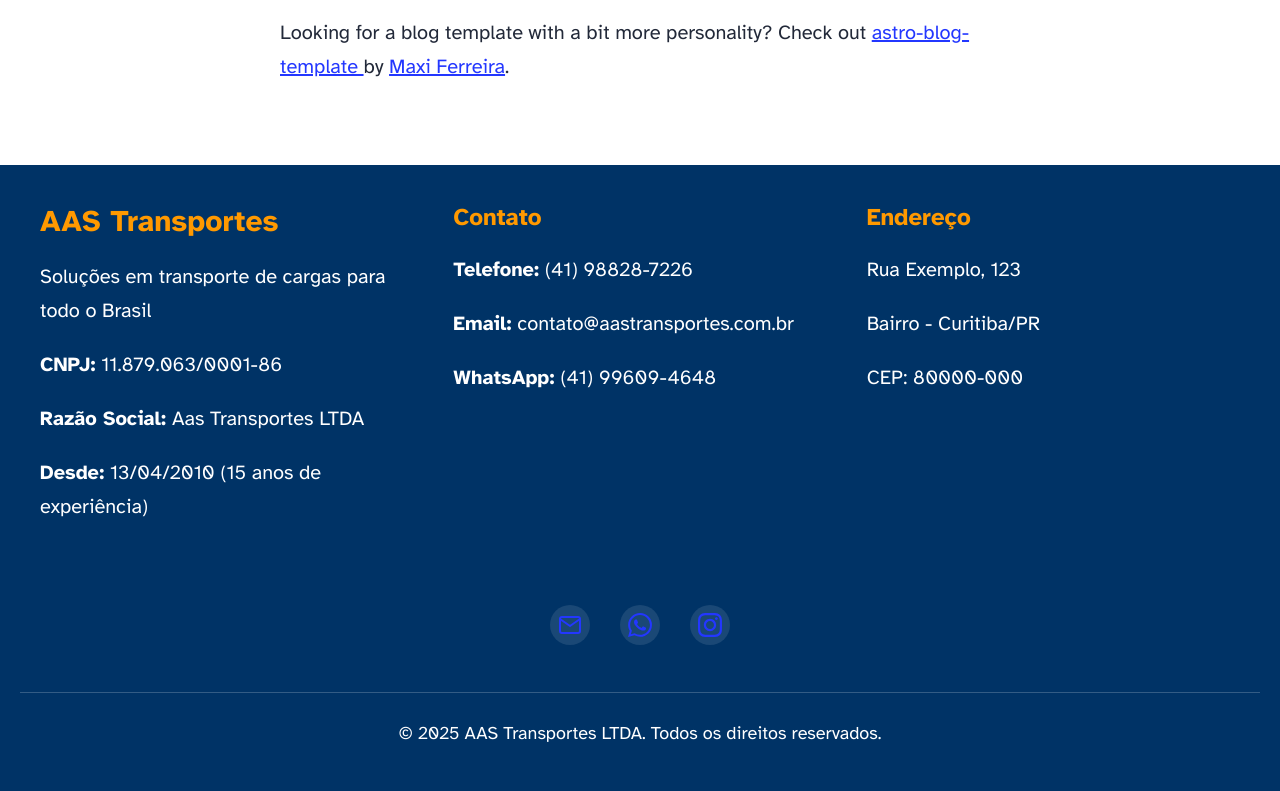
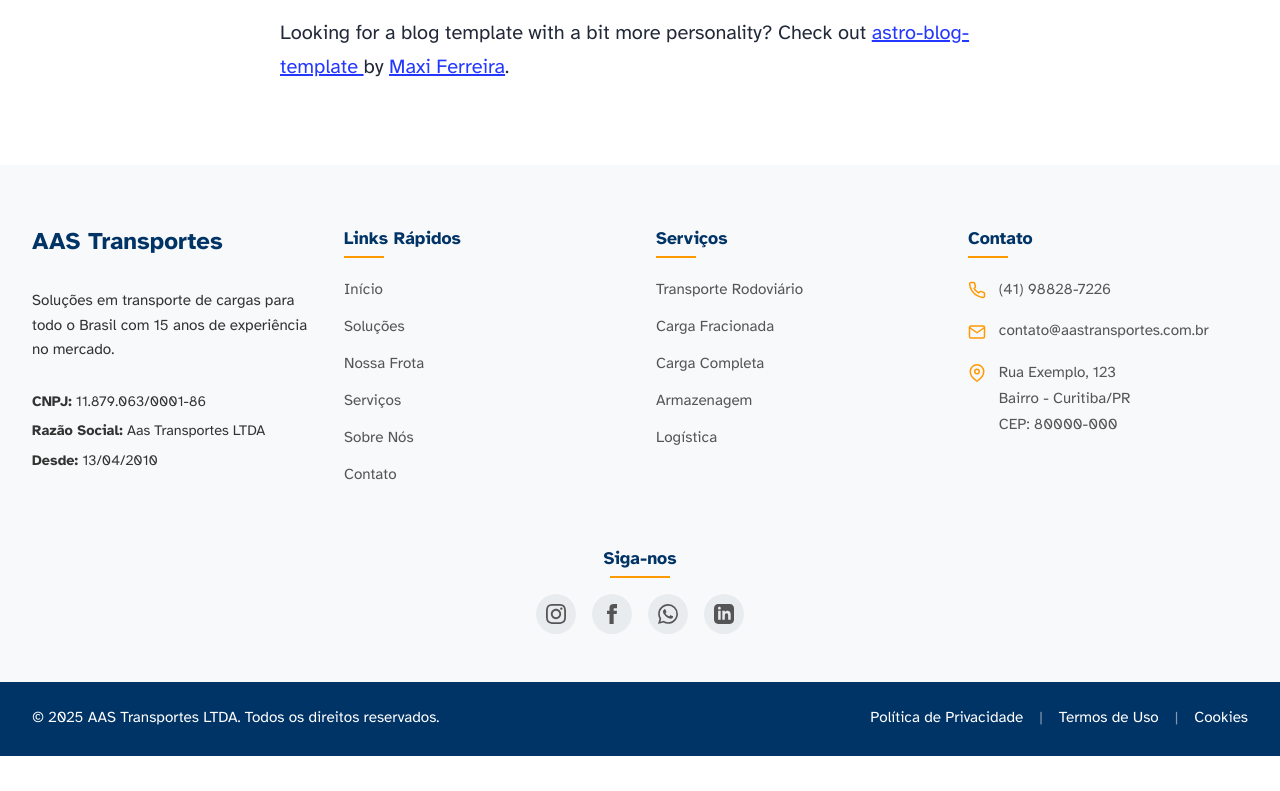
Before and after one commit to LucasPPedroso/aastransporte, an Astro site: page / in a window 1280 px wide. Shown: the part 790-1581 px from the top of the page. After the commit the page ends 1546 px from the top, so only its background shows below. Built offline with nearby package versions, Linux system fonts and the light colour scheme; Astro itself is replaced by a stand-in of ours.

Commit message:
Update Footer.astro
Novo design foooter

```diff
--- a/src/components/Footer.astro
+++ b/src/components/Footer.astro
@@ -4,149 +4,331 @@ const yearsInBusiness = today.getFullYear() - 2010;
 ---
 
 <footer>
-	<div class="footer-content">
-		<div class="footer-info">
-			<div class="company-info">
+	<div class="footer-top">
+		<div class="footer-container">
+			<div class="footer-grid">
+				<div class="footer-column company-column">
+					<div class="footer-logo">
 						<h3>AAS Transportes</h3>
-				<p>Soluções em transporte de cargas para todo o Brasil</p>
+					</div>
+					<p class="company-description">Soluções em transporte de cargas para todo o Brasil com {yearsInBusiness} anos de experiência no mercado.</p>
+					<div class="company-details">
 						<p><strong>CNPJ:</strong> 11.879.063/0001-86</p>
 						<p><strong>Razão Social:</strong> Aas Transportes LTDA</p>
-				<p><strong>Desde:</strong> 13/04/2010 ({yearsInBusiness} anos de experiência)</p>
-			</div>
-			<div class="contact-info">
-				<h4>Contato</h4>
-				<p><strong>Telefone:</strong> (41) 98828-7226</p>
-				<p><strong>Email:</strong> contato@aastransportes.com.br</p>
-				<p><strong>WhatsApp:</strong> (41) 99609-4648</p>
-			</div>
-			<div class="address-info">
-				<h4>Endereço</h4>
-				<p>Rua Exemplo, 123</p>
-				<p>Bairro - Curitiba/PR</p>
-				<p>CEP: 80000-000</p>
+						<p><strong>Desde:</strong> 13/04/2010</p>
 					</div>
 				</div>
-		<div class="social-links">
-			<a href="mailto:contato@aastransportes.com.br" target="_blank" class="email-link">
-				<span class="sr-only">Email AAS Transportes</span>
-				<svg xmlns="http://www.w3.org/2000/svg" width="24" height="24" viewBox="0 0 24 24" fill="none" stroke="currentColor" stroke-width="2" stroke-linecap="round" stroke-linejoin="round">
+
+				<div class="footer-column">
+					<h4>Links Rápidos</h4>
+					<ul class="footer-links">
+						<li><a href="/">Início</a></li>
+						<li><a href="/solucoes">Soluções</a></li>
+						<li><a href="/frota">Nossa Frota</a></li>
+						<li><a href="/servicos">Serviços</a></li>
+						<li><a href="/sobre">Sobre Nós</a></li>
+						<li><a href="/contato">Contato</a></li>
+					</ul>
+				</div>
+
+				<div class="footer-column">
+					<h4>Serviços</h4>
+					<ul class="footer-links">
+						<li><a href="/servicos/transporte-rodoviario">Transporte Rodoviário</a></li>
+						<li><a href="/servicos/carga-fracionada">Carga Fracionada</a></li>
+						<li><a href="/servicos/carga-completa">Carga Completa</a></li>
+						<li><a href="/servicos/armazenagem">Armazenagem</a></li>
+						<li><a href="/servicos/logistica">Logística</a></li>
+					</ul>
+				</div>
+
+				<div class="footer-column contact-column">
+					<h4>Contato</h4>
+					<div class="contact-info">
+						<div class="contact-item">
+							<svg xmlns="http://www.w3.org/2000/svg" width="18" height="18" viewBox="0 0 24 24" fill="none" stroke="currentColor" stroke-width="2" stroke-linecap="round" stroke-linejoin="round">
+								<path d="M22 16.92v3a2 2 0 0 1-2.18 2 19.79 19.79 0 0 1-8.63-3.07 19.5 19.5 0 0 1-6-6 19.79 19.79 0 0 1-3.07-8.67A2 2 0 0 1 4.11 2h3a2 2 0 0 1 2 1.72 12.84 12.84 0 0 0 .7 2.81 2 2 0 0 1-.45 2.11L8.09 9.91a16 16 0 0 0 6 6l1.27-1.27a2 2 0 0 1 2.11-.45 12.84 12.84 0 0 0 2.81.7A2 2 0 0 1 22 16.92z"></path>
+							</svg>
+							<a href="tel:+5541988287226">(41) 98828-7226</a>
+						</div>
+						<div class="contact-item">
+							<svg xmlns="http://www.w3.org/2000/svg" width="18" height="18" viewBox="0 0 24 24" fill="none" stroke="currentColor" stroke-width="2" stroke-linecap="round" stroke-linejoin="round">
 								<path d="M4 4h16c1.1 0 2 .9 2 2v12c0 1.1-.9 2-2 2H4c-1.1 0-2-.9-2-2V6c0-1.1.9-2 2-2z"></path>
 								<polyline points="22,6 12,13 2,6"></polyline>
 							</svg>
+							<a href="mailto:contato@aastransportes.com.br">contato@aastransportes.com.br</a>
+						</div>
+						<div class="contact-item">
+							<svg xmlns="http://www.w3.org/2000/svg" width="18" height="18" viewBox="0 0 24 24" fill="none" stroke="currentColor" stroke-width="2" stroke-linecap="round" stroke-linejoin="round">
+								<path d="M21 10c0 7-9 13-9 13s-9-6-9-13a9 9 0 0 1 18 0z"></path>
+								<circle cx="12" cy="10" r="3"></circle>
+							</svg>
+							<p>Rua Exemplo, 123<br>Bairro - Curitiba/PR<br>CEP: 80000-000</p>
+						</div>
+					</div>
+				</div>
+			</div>
+
+			<div class="social-media">
+				<h4>Siga-nos</h4>
+				<div class="social-icons">
+					<a href="https://www.instagram.com/aastransportes/" target="_blank" class="social-icon" aria-label="Instagram">
+						<svg xmlns="http://www.w3.org/2000/svg" width="20" height="20" viewBox="0 0 24 24" fill="currentColor">
+							<path d="M12 2.163c3.204 0 3.584.012 4.85.07 3.252.148 4.771 1.691 4.919 4.919.058 1.265.069 1.645.069 4.849 0 3.205-.012 3.584-.069 4.849-.149 3.225-1.664 4.771-4.919 4.919-1.266.058-1.644.07-4.85.07-3.204 0-3.584-.012-4.849-.07-3.26-.149-4.771-1.699-4.919-4.92-.058-1.265-.07-1.644-.07-4.849 0-3.204.013-3.583.07-4.849.149-3.227 1.664-4.771 4.919-4.919 1.266-.057 1.645-.069 4.849-.069zm0-2.163c-3.259 0-3.667.014-4.947.072-4.358.2-6.78 2.618-6.98 6.98-.059 1.281-.073 1.689-.073 4.948 0 3.259.014 3.668.072 4.948.2 4.358 2.618 6.78 6.98 6.98 1.281.058 1.689.072 4.948.072 3.259 0 3.668-.014 4.948-.072 4.354-.2 6.782-2.618 6.979-6.98.059-1.28.073-1.689.073-4.948 0-3.259-.014-3.667-.072-4.947-.196-4.354-2.617-6.78-6.979-6.98-1.281-.059-1.69-.073-4.949-.073zm0 5.838c-3.403 0-6.162 2.759-6.162 6.162s2.759 6.163 6.162 6.163 6.162-2.759 6.162-6.163c0-3.403-2.759-6.162-6.162-6.162zm0 10.162c-2.209 0-4-1.79-4-4 0-2.209 1.791-4 4-4s4 1.791 4 4c0 2.21-1.791 4-4 4zm6.406-11.845c-.796 0-1.441.645-1.441 1.44s.645 1.44 1.441 1.44c.795 0 1.439-.645 1.439-1.44s-.644-1.44-1.439-1.44z"/>
+						</svg>
 					</a>
-			<a href="https://wa.me/5541996094648" target="_blank" class="whatsapp-link">
-				<span class="sr-only">WhatsApp AAS Transportes</span>
-				<svg xmlns="http://www.w3.org/2000/svg" width="24" height="24" viewBox="0 0 24 24" fill="currentColor">
+					<a href="https://www.facebook.com/aastransportes" target="_blank" class="social-icon" aria-label="Facebook">
+						<svg xmlns="http://www.w3.org/2000/svg" width="20" height="20" viewBox="0 0 24 24" fill="currentColor">
+							<path d="M9 8h-3v4h3v12h5v-12h3.642l.358-4h-4v-1.667c0-.955.192-1.333 1.115-1.333h2.885v-5h-3.808c-3.596 0-5.192 1.583-5.192 4.615v3.385z"/>
+						</svg>
+					</a>
+					<a href="https://wa.me/5541996094648" target="_blank" class="social-icon" aria-label="WhatsApp">
+						<svg xmlns="http://www.w3.org/2000/svg" width="20" height="20" viewBox="0 0 24 24" fill="currentColor">
 							<path d="M17.472 14.382c-.297-.149-1.758-.867-2.03-.967-.273-.099-.471-.148-.67.15-.197.297-.767.966-.94 1.164-.173.199-.347.223-.644.075-.297-.15-1.255-.463-2.39-1.475-.883-.788-1.48-1.761-1.653-2.059-.173-.297-.018-.458.13-.606.134-.133.298-.347.446-.52.149-.174.198-.298.298-.497.099-.198.05-.371-.025-.52-.075-.149-.669-1.612-.916-2.207-.242-.579-.487-.5-.669-.51-.173-.008-.371-.01-.57-.01-.198 0-.52.074-.792.372-.272.297-1.04 1.016-1.04 2.479 0 1.462 1.065 2.875 1.213 3.074.149.198 2.096 3.2 5.077 4.487.709.306 1.262.489 1.694.625.712.227 1.36.195 1.871.118.571-.085 1.758-.719 2.006-1.413.248-.694.248-1.289.173-1.413-.074-.124-.272-.198-.57-.347m-5.421 7.403h-.004a9.87 9.87 0 01-5.031-1.378l-.361-.214-3.741.982.998-3.648-.235-.374a9.86 9.86 0 01-1.51-5.26c.001-5.45 4.436-9.884 9.888-9.884 2.64 0 5.122 1.03 6.988 2.898a9.825 9.825 0 012.893 6.994c-.003 5.45-4.437 9.884-9.885 9.884m8.413-18.297A11.815 11.815 0 0012.05 0C5.495 0 .16 5.335.157 11.892c0 2.096.547 4.142 1.588 5.945L.057 24l6.305-1.654a11.882 11.882 0 005.683 1.448h.005c6.554 0 11.89-5.335 11.893-11.893a11.821 11.821 0 00-3.48-8.413z"/>
 						</svg>
 					</a>
-			<a href="https://www.instagram.com/aastransportes/" target="_blank" class="instagram-link">
-				<span class="sr-only">Instagram AAS Transportes</span>
-				<svg xmlns="http://www.w3.org/2000/svg" width="24" height="24" viewBox="0 0 24 24" fill="currentColor">
-					<path d="M12 2.163c3.204 0 3.584.012 4.85.07 3.252.148 4.771 1.691 4.919 4.919.058 1.265.069 1.645.069 4.849 0 3.205-.012 3.584-.069 4.849-.149 3.225-1.664 4.771-4.919 4.919-1.266.058-1.644.07-4.85.07-3.204 0-3.584-.012-4.849-.07-3.26-.149-4.771-1.699-4.919-4.92-.058-1.265-.07-1.644-.07-4.849 0-3.204.013-3.583.07-4.849.149-3.227 1.664-4.771 4.919-4.919 1.266-.057 1.645-.069 4.849-.069zm0-2.163c-3.259 0-3.667.014-4.947.072-4.358.2-6.78 2.618-6.98 6.98-.059 1.281-.073 1.689-.073 4.948 0 3.259.014 3.668.072 4.948.2 4.358 2.618 6.78 6.98 6.98 1.281.058 1.689.072 4.948.072 3.259 0 3.668-.014 4.948-.072 4.354-.2 6.782-2.618 6.979-6.98.059-1.28.073-1.689.073-4.948 0-3.259-.014-3.667-.072-4.947-.196-4.354-2.617-6.78-6.979-6.98-1.281-.059-1.69-.073-4.949-.073zm0 5.838c-3.403 0-6.162 2.759-6.162 6.162s2.759 6.163 6.162 6.163 6.162-2.759 6.162-6.163c0-3.403-2.759-6.162-6.162-6.162zm0 10.162c-2.209 0-4-1.79-4-4 0-2.209 1.791-4 4-4s4 1.791 4 4c0 2.21-1.791 4-4 4zm6.406-11.845c-.796 0-1.441.645-1.441 1.44s.645 1.44 1.441 1.44c.795 0 1.439-.645 1.439-1.44s-.644-1.44-1.439-1.44z"/>
+					<a href="https://www.linkedin.com/company/aastransportes/" target="_blank" class="social-icon" aria-label="LinkedIn">
+						<svg xmlns="http://www.w3.org/2000/svg" width="20" height="20" viewBox="0 0 24 24" fill="currentColor">
+							<path d="M19 0h-14c-2.761 0-5 2.239-5 5v14c0 2.761 2.239 5 5 5h14c2.762 0 5-2.239 5-5v-14c0-2.761-2.238-5-5-5zm-11 19h-3v-11h3v11zm-1.5-12.268c-.966 0-1.75-.79-1.75-1.764s.784-1.764 1.75-1.764 1.75.79 1.75 1.764-.783 1.764-1.75 1.764zm13.5 12.268h-3v-5.604c0-3.368-4-3.113-4 0v5.604h-3v-11h3v1.765c1.396-2.586 7-2.777 7 2.476v6.759z"/>
 						</svg>
 					</a>
 				</div>
 			</div>
-	<div class="copyright">
-		&copy; {today.getFullYear()} AAS Transportes LTDA. Todos os direitos reservados.
+		</div>
+	</div>
+
+	<div class="footer-bottom">
+		<div class="footer-container">
+			<p>&copy; {today.getFullYear()} AAS Transportes LTDA. Todos os direitos reservados.</p>
+			<div class="footer-legal">
+				<a href="/politica-privacidade">Política de Privacidade</a>
+				<span class="separator">|</span>
+				<a href="/termos-uso">Termos de Uso</a>
+				<span class="separator">|</span>
+				<a href="/cookies">Cookies</a>
+			</div>
+		</div>
 	</div>
 </footer>
+
 <style>
 	footer {
-		padding: 2em 1em 2em 1em;
-		background: #003366;
-		color: white;
+		background-color: #f8f9fa;
+		color: #333;
+		font-size: 0.95rem;
+	}
+
+	.footer-container {
+		max-width: 1400px;
+		margin: 0 auto;
+		padding: 0 2rem;
+	}
+
+	.footer-top {
+		padding: 4rem 0 3rem;
+	}
+
+	.footer-grid {
+		display: grid;
+		grid-template-columns: repeat(auto-fit, minmax(250px, 1fr));
+		gap: 2rem;
+	}
+
+	.footer-column {
+		display: flex;
+		flex-direction: column;
+	}
+
+	.footer-logo h3 {
+		color: #003366;
+		font-size: 1.5rem;
+		margin-bottom: 1rem;
+	}
+
+	.company-description {
+		margin-bottom: 1.5rem;
+		line-height: 1.6;
+	}
+
+	.company-details p {
+		margin: 0.3rem 0;
+		font-size: 0.9rem;
+	}
+
+	h4 {
+		color: #003366;
+		font-size: 1.1rem;
+		margin-bottom: 1.2rem;
+		position: relative;
+		padding-bottom: 0.5rem;
+	}
+
+	h4::after {
+		content: '';
+		position: absolute;
+		left: 0;
+		bottom: 0;
+		width: 40px;
+		height: 2px;
+		background-color: #FF9900;
+	}
+
+	.footer-links {
+		list-style: none;
+		padding: 0;
+		margin: 0;
+	}
+
+	.footer-links li {
+		margin-bottom: 0.7rem;
+	}
+
+	.footer-links a {
+		color: #555;
+		text-decoration: none;
+		transition: color 0.3s ease, transform 0.3s ease;
+		display: inline-block;
+	}
+
+	.footer-links a:hover {
+		color: #FF9900;
+		transform: translateX(5px);
+	}
+
+	.contact-info {
+		display: flex;
+		flex-direction: column;
+		gap: 1rem;
+	}
+
+	.contact-item {
+		display: flex;
+		align-items: flex-start;
+		gap: 0.8rem;
+	}
+
+	.contact-item svg {
+		margin-top: 0.2rem;
+		flex-shrink: 0;
+		color: #FF9900;
+	}
+
+	.contact-item a, .contact-item p {
+		margin: 0;
+		color: #555;
+		text-decoration: none;
+		transition: color 0.3s ease;
+	}
+
+	.contact-item a:hover {
+		color: #FF9900;
+	}
+
+	.social-media {
+		margin-top: 3rem;
 		text-align: center;
 	}
 
-	.footer-content {
-		display: flex;
-		flex-direction: column;
-		align-items: center;
-		max-width: 1200px;
-		margin: 0 auto;
+	.social-media h4 {
+		display: inline-block;
+		margin-bottom: 1rem;
 	}
 
-	.footer-info {
-		display: flex;
-		flex-wrap: wrap;
-		justify-content: space-around;
-		gap: 2em;
-		width: 100%;
-		margin-bottom: 2em;
+	.social-media h4::after {
+		left: 50%;
+		transform: translateX(-50%);
+		width: 60px;
 	}
 
-	.company-info, .contact-info, .address-info {
-		flex: 1;
-		min-width: 250px;
-		text-align: left;
+	.social-icons {
+		display: flex;
+		justify-content: center;
+		gap: 1rem;
 	}
 
-	h3 {
-		font-size: 1.5em;
-		margin-bottom: 0.5em;
-		color: #FF9900;
-	}
-
-	h4 {
-		font-size: 1.2em;
-		margin-bottom: 0.5em;
-		color: #FF9900;
-	}
-
-	.social-links {
-		display: flex;
-		justify-content: center;
-		gap: 1.5em;
-		margin: 1em 0;
-	}
-
-	.social-links a {
+	.social-icon {
 		display: flex;
 		align-items: center;
 		justify-content: center;
 		width: 40px;
 		height: 40px;
 		border-radius: 50%;
-		background-color: rgba(255, 255, 255, 0.1);
+		background-color: #e9ecef;
+		color: #555;
 		transition: all 0.3s ease;
 	}
 
-	.social-links a:hover {
+	.social-icon:hover {
 		background-color: #FF9900;
-		transform: translateY(-3px);
+		color: white;
+		transform: translateY(-5px);
 	}
 
-	.copyright {
-		margin-top: 1.5em;
-		padding-top: 1.5em;
-		border-top: 1px solid rgba(255, 255, 255, 0.2);
-		font-size: 0.9em;
+	.footer-bottom {
+		background-color: #003366;
+		color: white;
+		padding: 1.5rem 0;
 	}
 
-	.sr-only {
-		position: absolute;
-		width: 1px;
-		height: 1px;
-		padding: 0;
-		margin: -1px;
-		overflow: hidden;
-		clip: rect(0, 0, 0, 0);
-		white-space: nowrap;
-		border-width: 0;
+	.footer-bottom .footer-container {
+		display: flex;
+		justify-content: space-between;
+		align-items: center;
+		flex-wrap: wrap;
+		gap: 1rem;
+	}
+
+	.footer-bottom p {
+		margin: 0;
+	}
+
+	.footer-legal {
+		display: flex;
+		align-items: center;
+		gap: 1rem;
+	}
+
+	.footer-legal a {
+		color: white;
+		text-decoration: none;
+		transition: color 0.3s ease;
+	}
+
+	.footer-legal a:hover {
+		color: #FF9900;
+	}
+
+	.separator {
+		color: rgba(255, 255, 255, 0.5);
+	}
+
+	@media (max-width: 992px) {
+		.footer-container {
+			padding: 0 1rem;
+		}
 	}
 
 	@media (max-width: 768px) {
-		.footer-info {
+		.footer-top {
+			padding: 3rem 0 2rem;
+		}
+
+		.footer-grid {
+			gap: 2rem;
+		}
+
+		.social-media {
+			margin-top: 2rem;
+		}
+
+		.footer-bottom .footer-container {
 			flex-direction: column;
-			align-items: center;
 			text-align: center;
 		}
 
-		.company-info, .contact-info, .address-info {
-			width: 100%;
-			text-align: center;
+		.footer-legal {
+			justify-content: center;
+			flex-wrap: wrap;
 		}
 	}
 </style>
```
Lines whose indentation alone changed are shown as unchanged.
